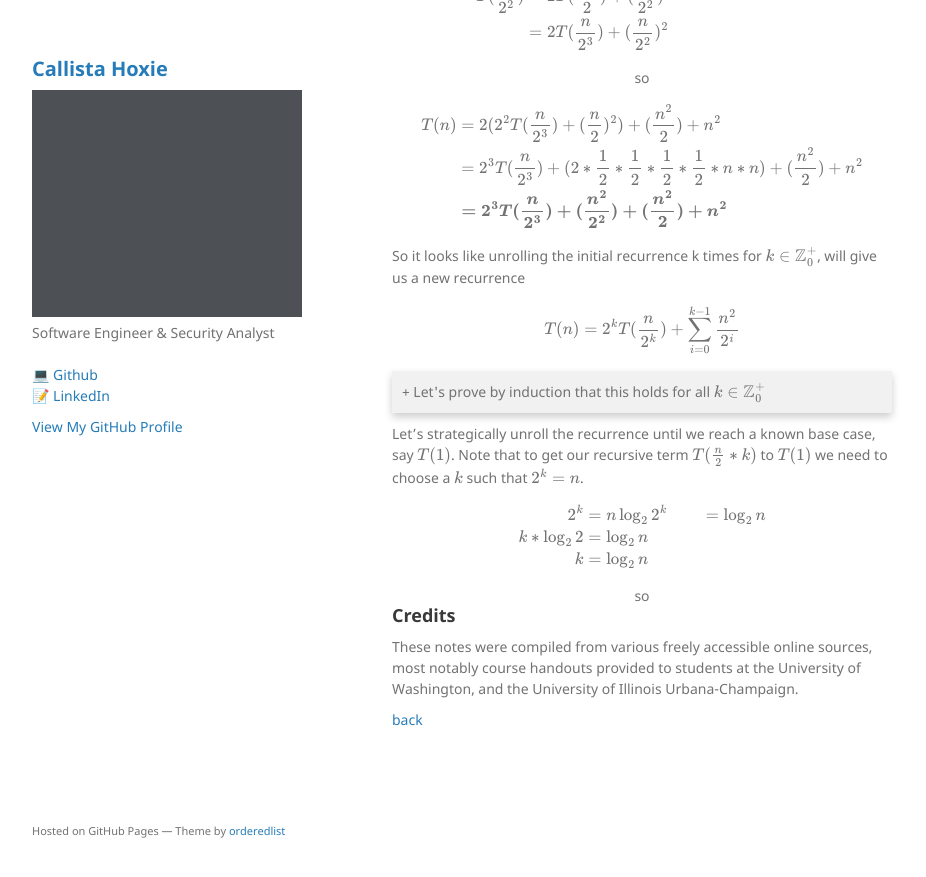
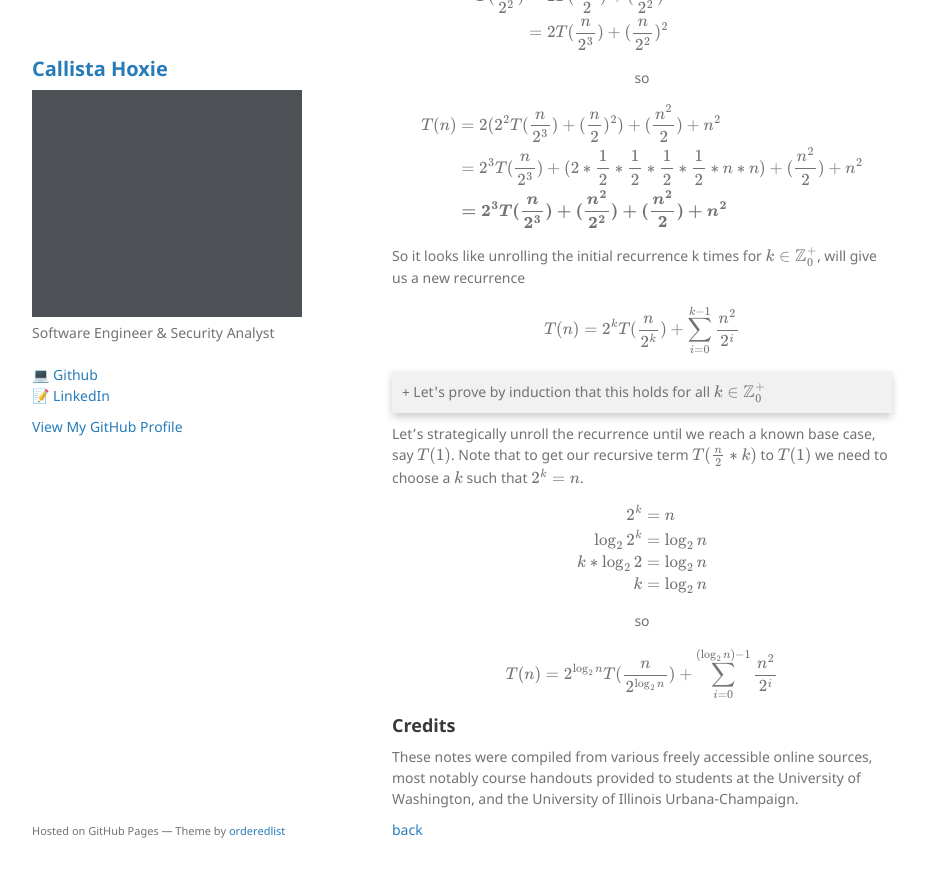
Before and after one commit to callistajosette/callistajosette.github.io, a Jekyll site: the page built from project-crease.md, in a window 1280 px wide and 900 px high, scrolled down 1726 px. Shown: the top 877 px of the window, without its empty margins (178-1104 px from the left). Built offline with Jekyll 4.4.1, drawn with Linux system fonts in a browser that asks for light colours; our own code applies the rules of GitHub Pages for plain Markdown files.

Commit message:
Update project-crease.md

```diff
--- a/project-crease.md
+++ b/project-crease.md
@@ -168,13 +168,18 @@
 <center>
 $$
 \begin{align*}
-2^{k} & =n
+2^{k} & =n \\
 \log _{2} 2^{k} & =\log _{2} n \\
 k* \log _{2} 2 & =\log _{2} n \\
 k & =\log _{2} n \\
 \end{align*}
 $$
 so
+$$
+\begin{align*}
+T(n)=2^{\log _{2} n}T(\frac{n}{2^{\log _{2} n}})+\sum_{i=0}^{(\log _{2} n)-1} \frac{n^{2}}{2^{i}}
+\end{align*}
+$$
 
 </center>
 
```
